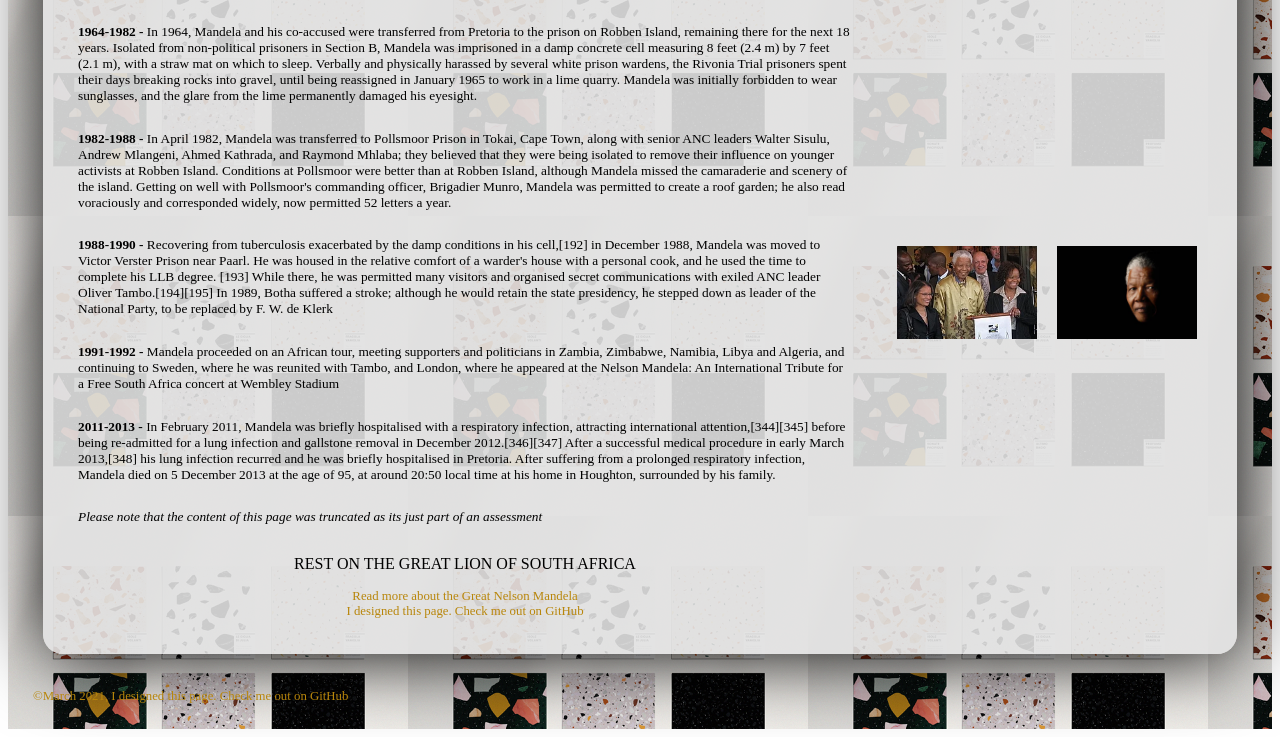
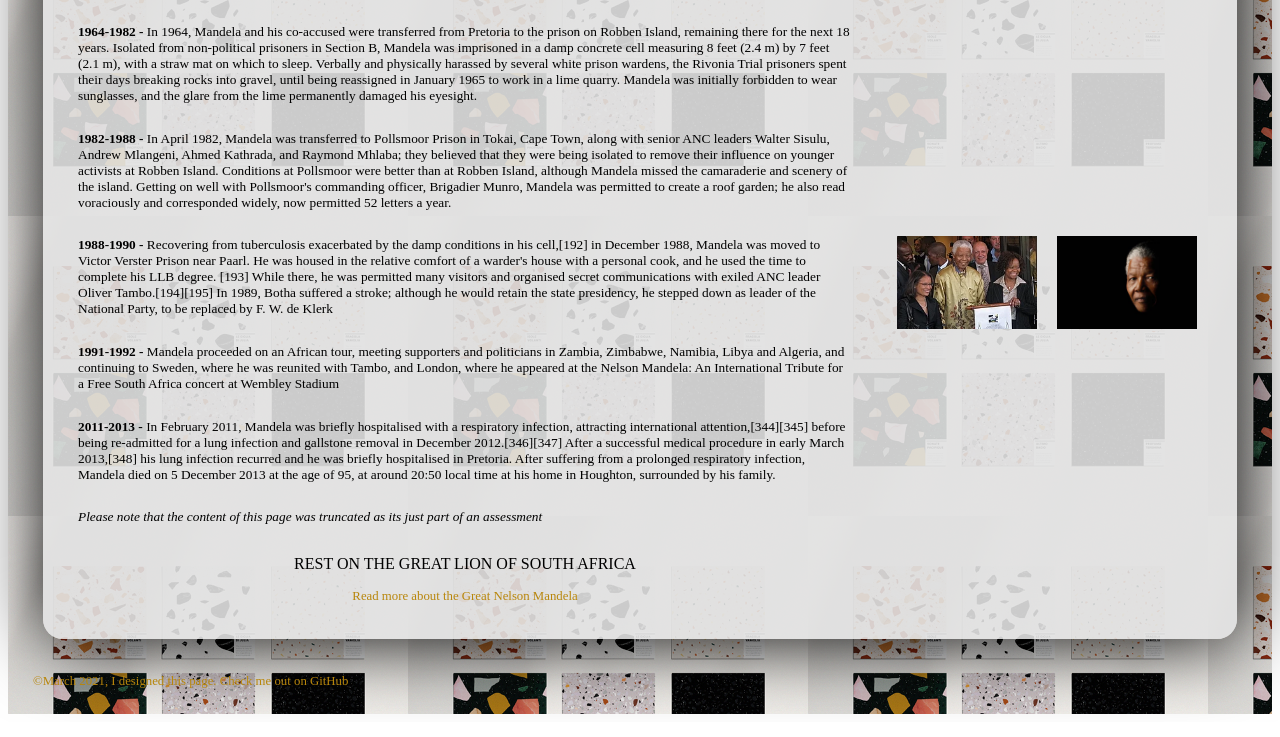
Before and after one commit to chuksdozie/tribute-page, a plain HTML site: page index.html in a window 1280 px wide. Shown: the part 1292-2029 px from the top of the page. Drawn offline with Linux system fonts and the light colour scheme.

Commit message:
final styling and positioning

```diff
--- a/index.html
+++ b/index.html
@@ -113,7 +113,7 @@
 
             <p> REST ON THE GREAT LION OF SOUTH AFRICA</p>
             <a id="tribute-link" href="https://en.wikipedia.org/wiki/Nelson_Mandela" target="_blank">Read more about the Great Nelson Mandela</a>
-            <a id="tribute-link" href="https://github.com/chuksdozie" target="_blank">I designed this page. Check me out on GitHub</a>
+
           </div>
           <div id="sidebarimage">
             <img id="s_img" src="./images/Young_Mandela.webp" alt="A picture of young Mandela">
```
